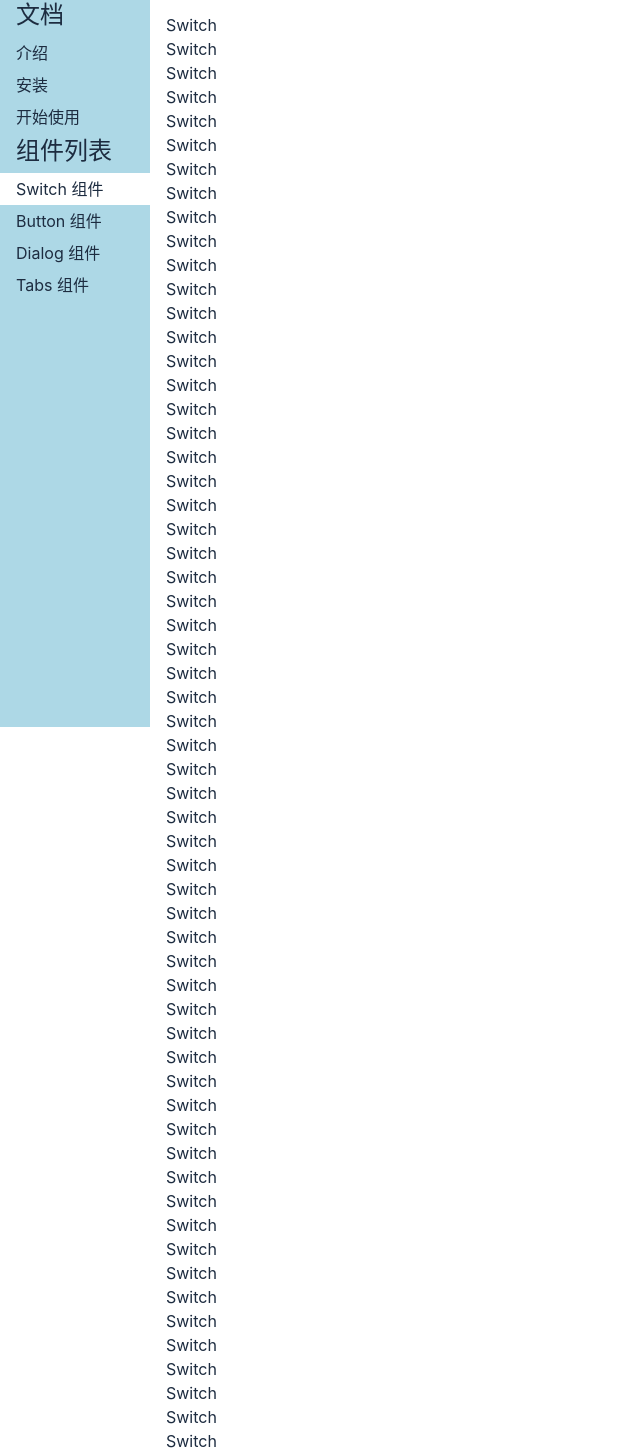
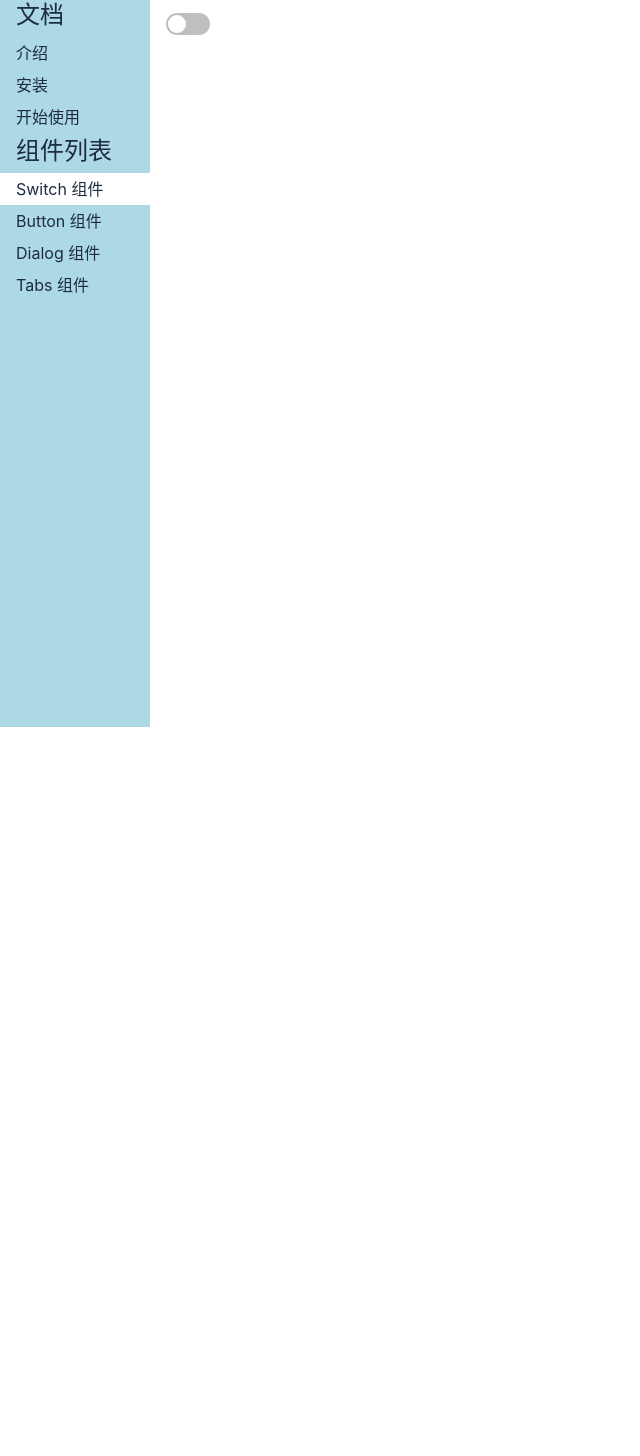
Before and after one commit to akitaSummer/akita_summer_component_library_vue3, a Vue app: page /doc/switch in a window 1280 px wide. Shown: the part 73-1529 px from the top of the page, without its empty margins (0-640 px from the left). After the commit the page ends 800 px from the top, so only its background shows below. Built offline with nearby package versions, Linux system fonts and the light colour scheme.

Commit message:
Switch init

```diff
--- a/src/components/SwitchDemo.vue
+++ b/src/components/SwitchDemo.vue
@@ -1,77 +1,24 @@
 <template>
   <div>
-    <div>Switch</div>
-    <div>Switch</div>
-    <div>Switch</div>
-    <div>Switch</div>
-    <div>Switch</div>
-    <div>Switch</div>
-    <div>Switch</div>
-    <div>Switch</div>
-    <div>Switch</div>
-    <div>Switch</div>
-    <div>Switch</div>
-    <div>Switch</div>
-    <div>Switch</div>
-    <div>Switch</div>
-    <div>Switch</div>
-    <div>Switch</div>
-    <div>Switch</div>
-    <div>Switch</div>
-    <div>Switch</div>
-    <div>Switch</div>
-    <div>Switch</div>
-    <div>Switch</div>
-    <div>Switch</div>
-    <div>Switch</div>
-    <div>Switch</div>
-    <div>Switch</div>
-    <div>Switch</div>
-    <div>Switch</div>
-    <div>Switch</div>
-    <div>Switch</div>
-    <div>Switch</div>
-    <div>Switch</div>
-    <div>Switch</div>
-    <div>Switch</div>
-    <div>Switch</div>
-    <div>Switch</div>
-    <div>Switch</div>
-    <div>Switch</div>
-    <div>Switch</div>
-    <div>Switch</div>
-    <div>Switch</div>
-    <div>Switch</div>
-    <div>Switch</div>
-    <div>Switch</div>
-    <div>Switch</div>
-    <div>Switch</div>
-    <div>Switch</div>
-    <div>Switch</div>
-    <div>Switch</div>
-    <div>Switch</div>
-    <div>Switch</div>
-    <div>Switch</div>
-    <div>Switch</div>
-    <div>Switch</div>
-    <div>Switch</div>
-    <div>Switch</div>
-    <div>Switch</div>
-    <div>Switch</div>
-    <div>Switch</div>
-    <div>Switch</div>
-    <div>Switch</div>
-    <div>Switch</div>
-    <div>Switch</div>
-    <div>Switch</div>
-    <div>Switch</div>
+    <Switch v-model:value="value"/>
   </div>
 </template>
 
-<script>
- export default {
-  name: "SwitchDemo"
- }
+<script lang="ts">
+import Switch from "../lib/Switch.vue";
+import { ref, defineComponent } from 'vue';
+export default defineComponent({
+  name: "SwitchDemo",
+  components: {
+    Switch
+  },
+  setup() {
+    const bool = ref(true)
+    return {
+      bool
+    }
+  }
+})
 </script>
 
 <style scoped lang="scss">
--- /dev/null
+++ b/src/lib/Switch.vue
@@ -0,0 +1,64 @@
+<template>
+  <button class="cheese-switch" @click="toggle" :class="{'cheese-checked':value}"><span></span></button>
+</template>
+
+<script lang="ts">
+import { defineComponent, PropType } from 'vue'
+export default defineComponent({
+  name: "Switch",
+  props: {
+    value: {
+      type: Boolean,
+      required: true
+    },
+    func: {
+      type: Function as PropType<(bool: boolean) => void> ,
+      required: false
+    }
+  },
+  setup(props, context) {
+    const toggle = () => {
+      const { value, func } = props
+      // v-model事件名必须为update:开头
+      context.emit('update:value', !value)
+      func && func(!value)
+    }
+    return {
+      toggle
+    }
+  }
+})
+</script>
+
+<style scoped lang="scss">
+$h: 22px;
+$h2: $h - 4px;
+.cheese-switch {
+  height: $h;
+  width: $h * 2;
+  border: none;
+  background: #bfbfbf;
+  border-radius: $h/2;
+  position: relative;
+  > span {
+    position: absolute;
+    top: 2px;
+    left: 2px;
+    height: $h2;
+    width: $h2;
+    background: white;
+    border-radius: $h2 / 2;
+    transition: all 250ms;
+  }
+  &.cheese-checked { background: #1890ff;
+    > span { left: calc(100% - #{$h2} - 2px); }
+  }
+  &:focus { outline: none; }
+  &:active {
+    > span { width: $h2 + 4px; }
+  }
+  &.cheese-checked:active {
+    > span { width: $h2 + 4px; margin-left: -4px; }
+  }
+}
+</style>
```
